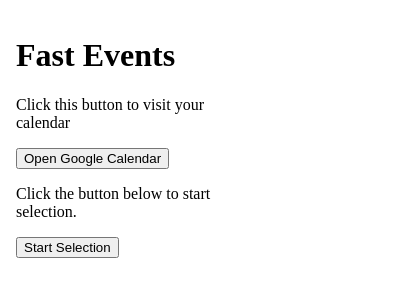
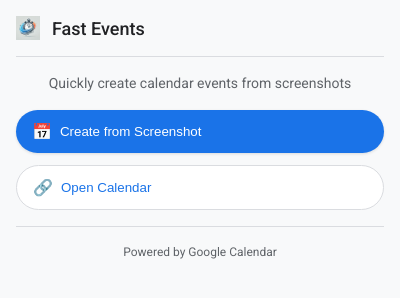
Before and after one commit to Finnard2112/fastEvents, a browser extension: page chrome-extension/popup/popup.html in a window 400 px wide. Drawn offline with Linux system fonts and the light colour scheme; a web font is replaced by a local one.

Commit message:
Front end with confirmation page error

```diff
--- /dev/null
+++ b/chrome-extension/popup/popup.css
@@ -0,0 +1,126 @@
+/* Google Calendar-inspired styles */
+:root {
+    --gcal-blue: #1a73e8;
+    --gcal-blue-hover: #1557b0;
+    --gcal-background: #f8f9fa;
+    --gcal-text: #202124;
+    --gcal-border: #dadce0;
+  }
+
+  /* Base styles */
+  * {
+    box-sizing: border-box;
+    margin: 0;
+    padding: 0;
+  }
+
+  body {
+    font-family: 'Google Sans', 'Roboto', Arial, sans-serif;
+    background: var(--gcal-background);
+    color: var(--gcal-text);
+    font-size: 14px;
+    min-width: 280px;
+  }
+
+  .popup-container {
+    padding: 16px;
+    display: flex;
+    flex-direction: column;
+    gap: 16px;
+  }
+
+  /* Header styles */
+  .calendar-header {
+    display: flex;
+    align-items: center;
+    gap: 12px;
+    padding-bottom: 16px;
+    border-bottom: 1px solid var(--gcal-border);
+  }
+
+  .calendar-header h1 {
+    font-size: 18px;
+    font-weight: 500;
+    color: var(--gcal-text);
+  }
+
+  .header-icon {
+    width: 24px;
+    height: 24px;
+  }
+
+  /* Button styles */
+  .button-group {
+    display: flex;
+    flex-direction: column;
+    gap: 12px;
+    margin-top: 16px;
+  }
+
+  .gcal-button {
+    display: flex;
+    align-items: center;
+    gap: 8px;
+    padding: 12px 16px;
+    border: none;
+    border-radius: 24px;
+    font-weight: 500;
+    cursor: pointer;
+    transition: all 0.2s ease;
+    width: 100%;
+    text-align: left;
+  }
+
+  .gcal-button.primary {
+    background: var(--gcal-blue);
+    color: white;
+    box-shadow: 0 1px 3px rgba(0,0,0,0.12);
+  }
+
+  .gcal-button.primary:hover {
+    background: var(--gcal-blue-hover);
+    box-shadow: 0 2px 6px rgba(0,0,0,0.16);
+  }
+
+  .gcal-button.secondary {
+    background: white;
+    color: var(--gcal-blue);
+    border: 1px solid var(--gcal-border);
+  }
+
+  .gcal-button.secondary:hover {
+    background: #f8f9fe;
+    border-color: var(--gcal-blue);
+  }
+
+  .button-icon {
+    font-size: 16px;
+  }
+
+  /* Text styles */
+  .instruction-text {
+    text-align: center;
+    color: #5f6368;
+    line-height: 1.5;
+    margin-bottom: 16px;
+    text-align: center;
+  }
+
+  /* Footer styles */
+  .gcal-footer {
+    padding-top: 16px;
+    border-top: 1px solid var(--gcal-border);
+    text-align: center;
+  }
+
+  .brand-text {
+    font-size: 12px;
+    color: #5f6368;
+    font-weight: 400;
+  }
+
+  /* Loading state */
+  .gcal-button:disabled {
+    opacity: 0.7;
+    cursor: not-allowed;
+  }
--- a/chrome-extension/popup/popup.html
+++ b/chrome-extension/popup/popup.html
@@ -1,34 +1,38 @@
-<!-- popup.html -->
 <!DOCTYPE html>
 <html>
   <head>
     <meta charset="UTF-8">
-    <title>Start Selection</title>
-    <style>
-        /* Reset default margin/padding */
-        html, body {
-          margin: 0;
-          padding: 0;
-        }
-        /* Container that determines the popup size */
-        .popup-container {
-          /* For example, use 80vw (80% of the viewport width) but with a min-width */
-          width: 50vw;
-          min-width: 200px;
-          max-width: 300px; /* Optional maximum width */
-          padding: 1em;
-        }
-      </style>
-    <script src="popup.js" defer></script>
+    <title>Fast Events</title>
+    <link href="https://fonts.googleapis.com/css2?family=Google+Sans:wght@400;500;700&family=Roboto:wght@400;500;700&display=swap" rel="stylesheet">
+    <link rel="stylesheet" type="text/css" href="popup.css">
   </head>
   <body>
     <div class="popup-container">
-        <h1>Fast Events</h1>
-        <p> Click this button to visit your calendar</p>
-        <button id="openCalendar">Open Google Calendar</button>
+        <header class="calendar-header">
+          <img src="icon.png" alt="Calendar" class="header-icon">
+          <h1>Fast Events</h1>
+        </header>
 
-        <p>Click the button below to start selection.</p>
-        <button id="startSelection">Start Selection</button>
+        <div class="content-section">
+          <p class="instruction-text">Quickly create calendar events from screenshots</p>
+
+          <div class="button-group">
+            <button class="gcal-button primary" id="startSelection">
+              <span class="button-icon">📅</span>
+              Create from Screenshot
+            </button>
+
+            <button class="gcal-button secondary" id="openCalendar">
+              <span class="button-icon">🔗</span>
+              Open Calendar
+            </button>
+          </div>
+        </div>
+
+        <footer class="gcal-footer">
+          <span class="brand-text">Powered by Google Calendar</span>
+        </footer>
     </div>
+    <script src="popup.js" defer></script>
   </body>
 </html>
```
Also changed, not shown: chrome-extension/manifest.json, chrome-extension/popup/icon.png (added).
